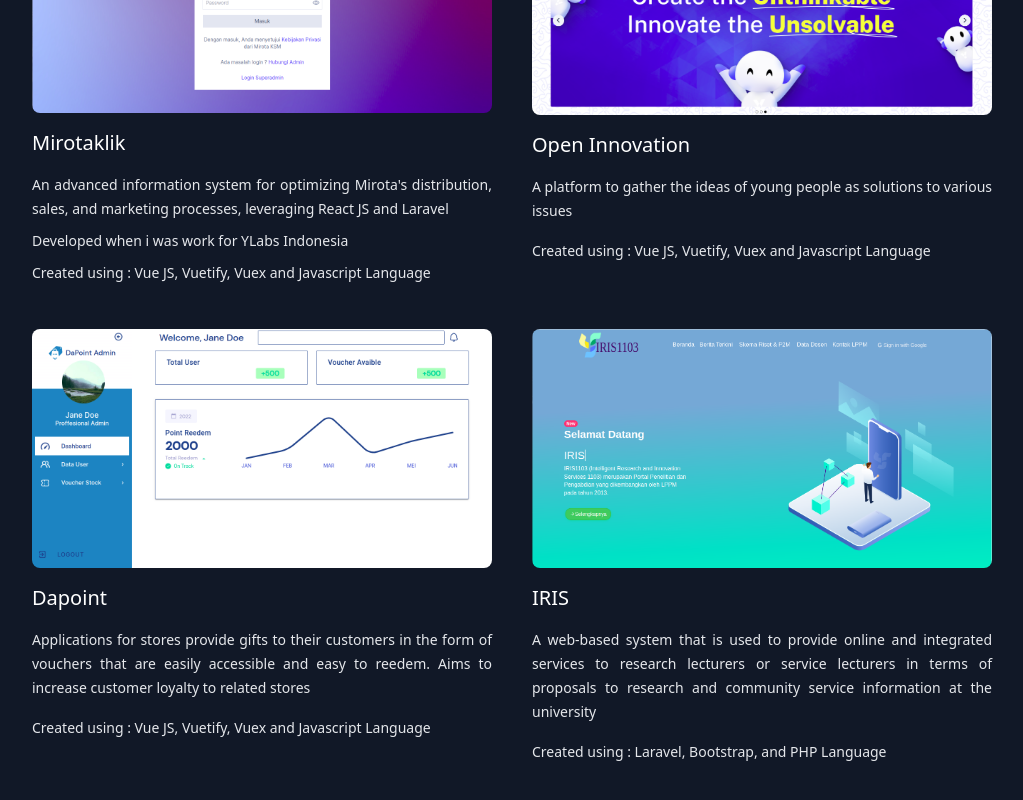
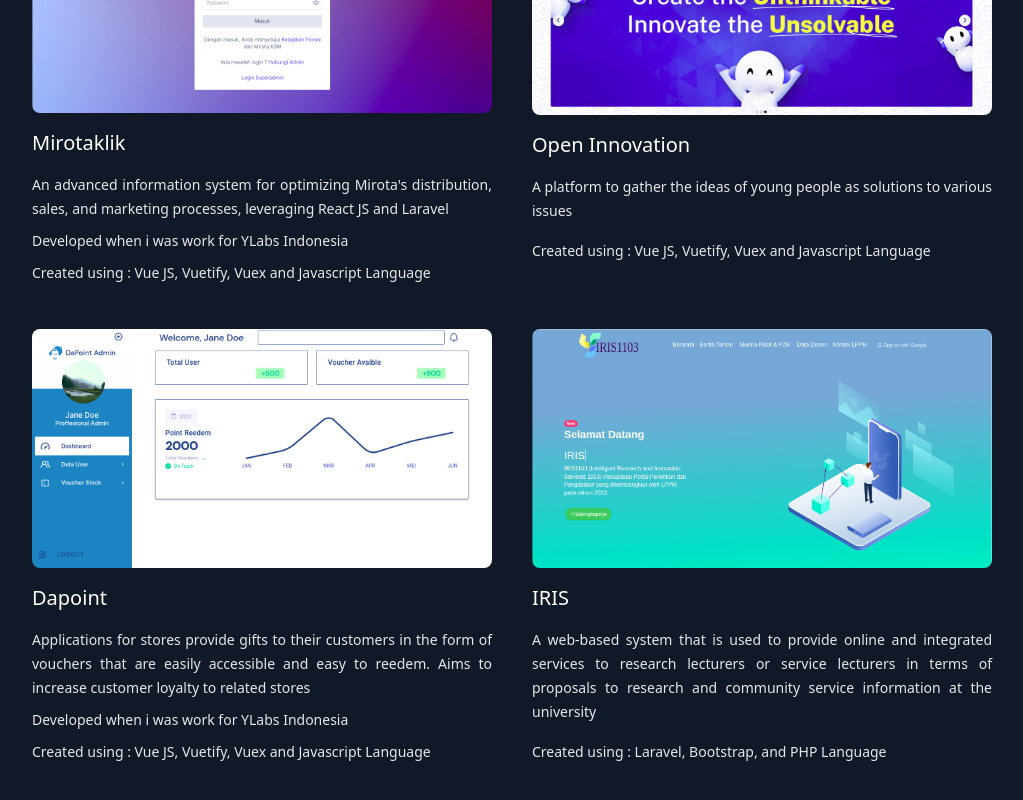
Before and after one commit to musyaffa44/web-profile, a Next.js app: page / in a window 1280 px wide. Shown: the part 1306-2106 px from the top of the page, without its empty margins (128-1151 px from the left). Built offline with nearby package versions, Linux system fonts and the light colour scheme.

Commit message:
fix for deployment

```diff
--- a/pages/index.js
+++ b/pages/index.js
@@ -153,7 +153,7 @@
     description:
       "Applications for stores provide gifts to their customers in the form of vouchers that are easily accessible and easy to reedem. Aims to increase customer loyalty to related stores",
     techStack: "Created using : Vue JS, Vuetify, Vuex and Javascript Language",
-    footNote: "",
+    footNote: "Developed when i was work for YLabs Indonesia",
   },
   {
     title: "IRIS",
```
